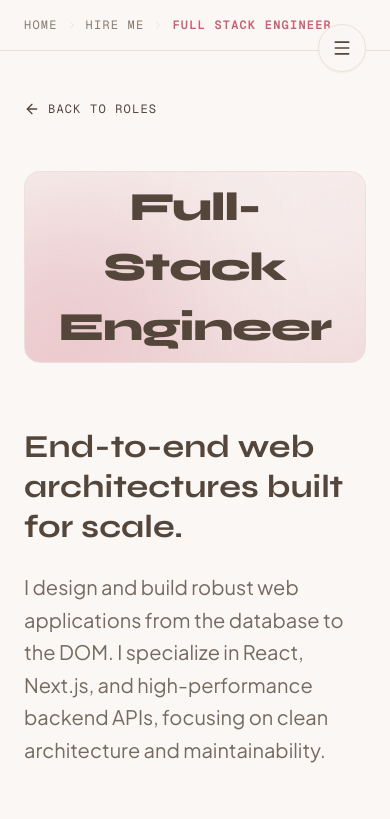
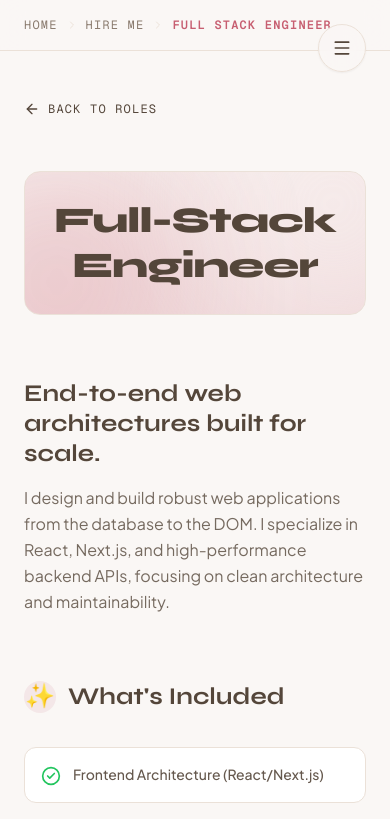
Before and after one commit to swagatobauri/swagato, a Next.js app: page /hire-me/full-stack-engineer in a window 390 px wide. Shown: the top 819 px of the page. Built offline with nearby package versions, Linux system fonts and the light colour scheme.

Commit message:
Optimize Hire Me page typography for mobile

```diff
--- a/app/hire-me/[role]/page.tsx
+++ b/app/hire-me/[role]/page.tsx
@@ -33,12 +33,12 @@ export default function RoleDetailPage({ params }: { params: { role: string } })
         </div>
 
         {/* Large Visual Header Card */}
-        <div className="w-full h-48 md:h-64 rounded-2xl bg-gradient-to-br from-accent/5 to-accent/20 border border-border flex items-center justify-center overflow-hidden relative">
+        <div className="w-full h-36 sm:h-48 md:h-64 rounded-2xl bg-gradient-to-br from-accent/5 to-accent/20 border border-border flex items-center justify-center overflow-hidden relative">
           {/* Abstract geometric BG elements */}
           <div className="absolute -top-24 -right-24 w-64 h-64 bg-background/40 blur-3xl rounded-full" />
           <div className="absolute -bottom-24 -left-24 w-64 h-64 bg-accent/20 blur-3xl rounded-full" />
 
-          <h1 className="relative z-10 font-heading text-h2 md:text-[4rem] font-black text-foreground tracking-tight text-center px-4">
+          <h1 className="relative z-10 font-heading text-4xl md:text-[4rem] font-black text-foreground tracking-tight leading-tight text-center px-6">
             {roleData.name}
           </h1>
         </div>
@@ -50,11 +50,11 @@ export default function RoleDetailPage({ params }: { params: { role: string } })
           <div className="col-span-1 lg:col-span-8 flex flex-col gap-16">
 
             {/* Tagline & Description */}
-            <section className="flex flex-col gap-6">
-              <h2 className="font-heading text-h3 md:text-h2 font-bold text-foreground leading-tight">
+            <section className="flex flex-col gap-4 md:gap-6">
+              <h2 className="font-heading text-2xl sm:text-3xl md:text-h2 font-bold text-foreground leading-tight">
                 {roleData.tagline}
               </h2>
-              <p className="text-bodyLg text-foreground/80 leading-relaxed max-w-3xl">
+              <p className="text-base sm:text-lg md:text-bodyLg text-foreground/80 leading-relaxed max-w-3xl">
                 {roleData.description}
               </p>
             </section>
```
